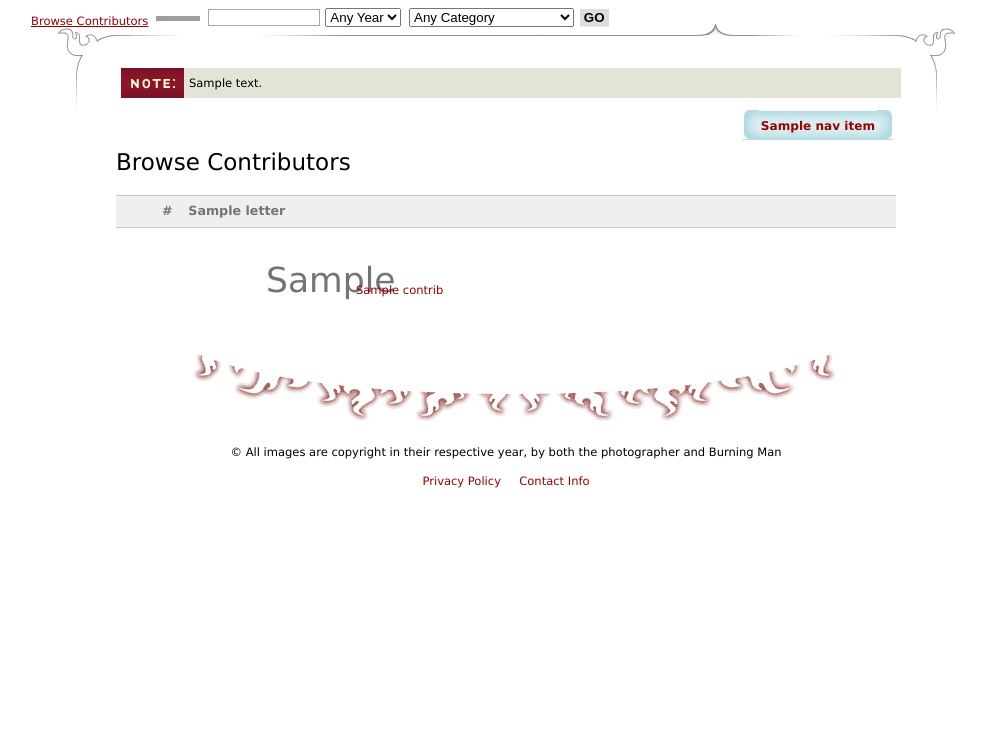
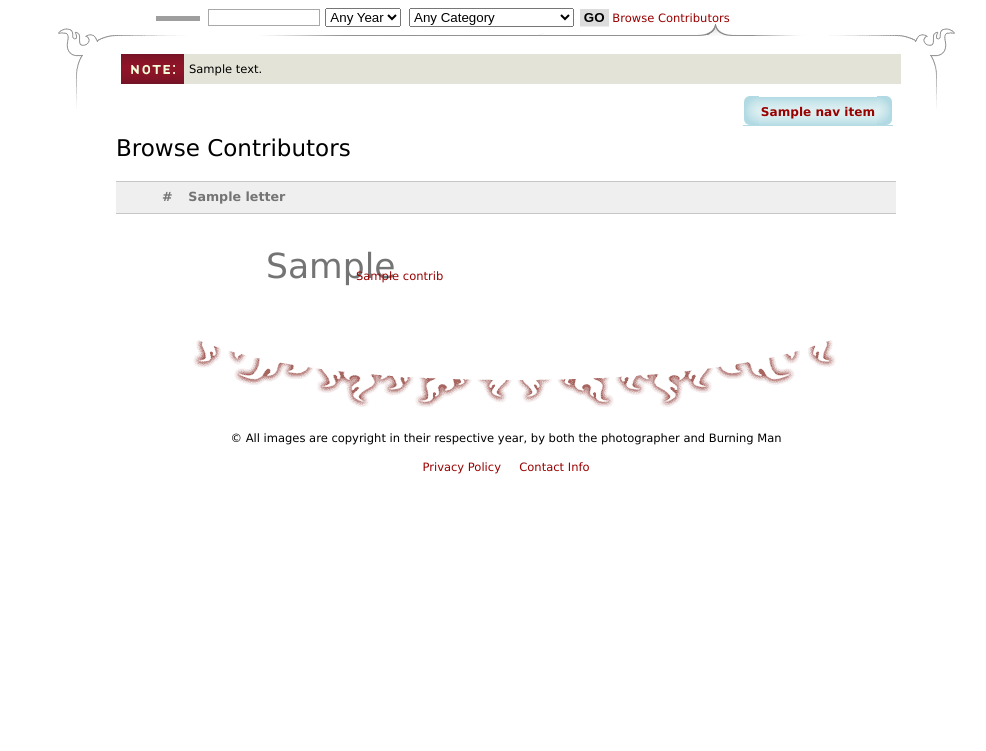
Before and after one commit to rafrombrc/bm.gallery, a Django app: template src/bm.gallery/bm/gallery/templates/gallery/contributors.html in a window 1280 px wide. Shown: the part 449-1200 px from the top of the page, without its empty margins (134-1120 px from the left). After the commit the page ends 923 px from the top, so only its background shows below. Run offline with Django 3.2, Linux system fonts and the light colour scheme; the template is opened without the code that fills it: most values are stand-ins (such as "Sample title", 1, 10 or a date in 2020); grey boxes are pictures that could not be loaded.

Commit message:
syncing with live

```diff
--- a/src/bm.gallery/bm/gallery/settings.py
+++ b/src/bm.gallery/bm/gallery/settings.py
@@ -71,6 +71,7 @@ INSTALLED_APPS = (
     'signedauth',
     'django_extensions',
     'signedauth.explore',
+    'gunicorn'
 )
 
 try:
--- a/src/bm.gallery/bm/gallery/static/css/style.css
+++ b/src/bm.gallery/bm/gallery/static/css/style.css
@@ -496,11 +496,9 @@ height: 24px;
 }
 
 #search-bar .cont-link {
-	float: right;
-	position: relative;
 	top: -14px;
 	margin: 0;
-	padding: 0 0 4px 0;
+	padding: 2px 0 2px 0;
 }
 
 /* NAVIGATION */
--- a/src/bm.gallery/bm/gallery/templates/gallery/base.html
+++ b/src/bm.gallery/bm/gallery/templates/gallery/base.html
@@ -90,10 +90,10 @@
             {% endif %}
 
             <input class="searchButton" type="submit" value="GO" />
+            <a href="{% url bm.gallery.views.contributors %}"><span class="cont-link">Browse Contributors</span></a>
           </form>
 
         </div> <!-- end search-bar -->
-        <a href="{% url bm.gallery.views.contributors %}"><span class="cont-link">Browse Contributors</span></a>
 
         {% if notifications %}
         <div id="notifications">
```
